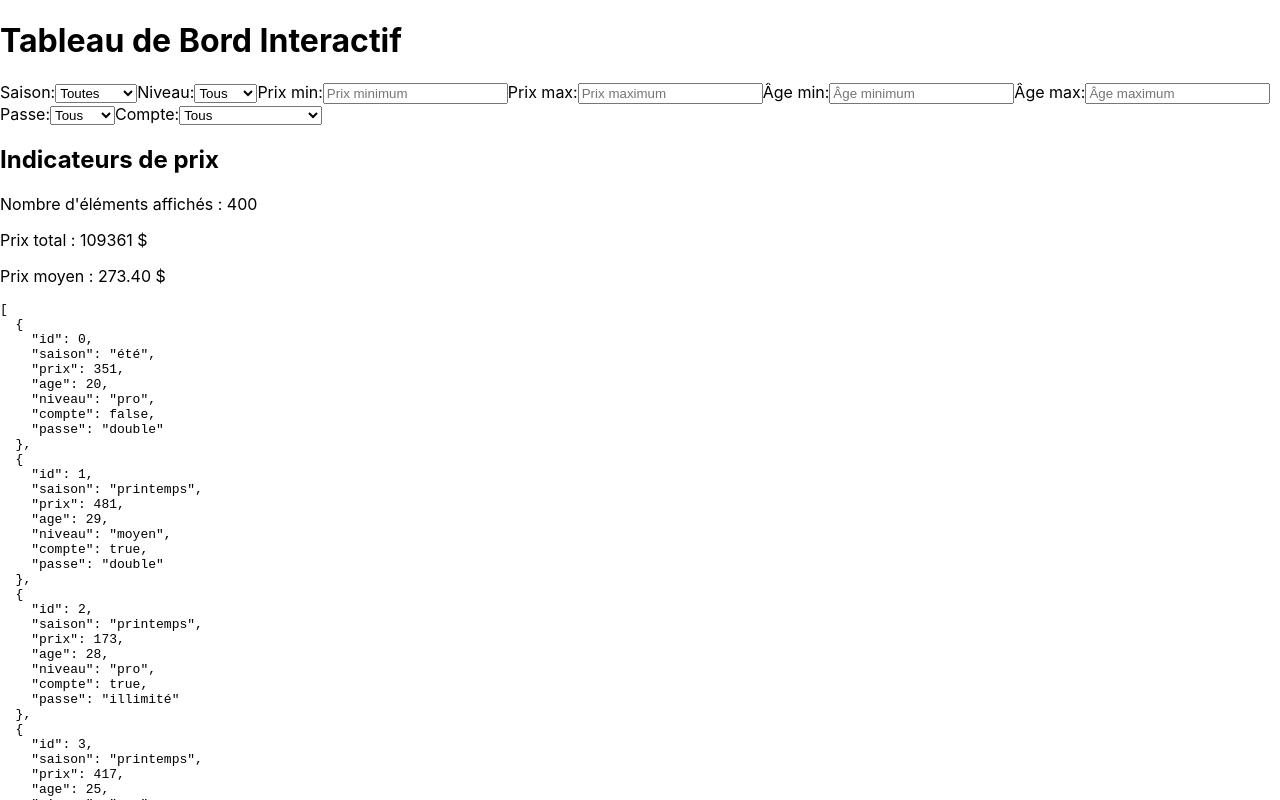
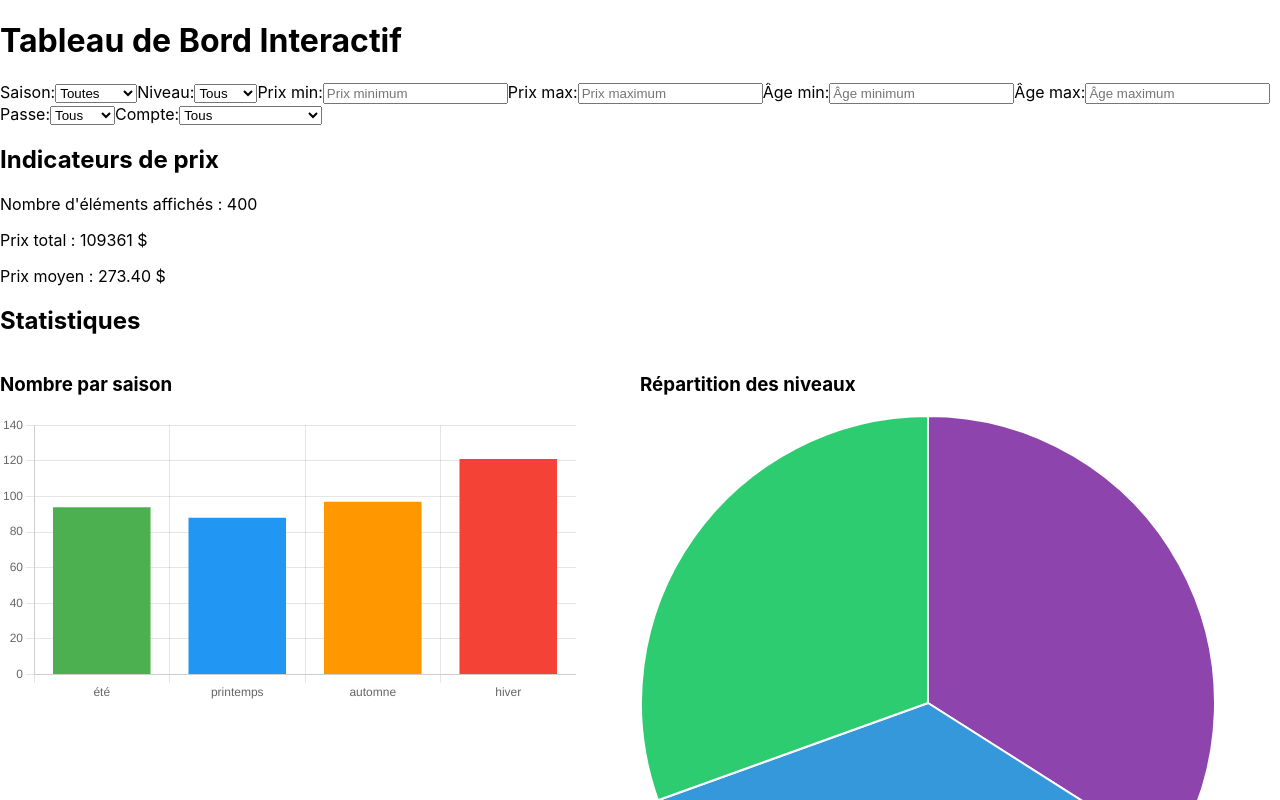
Before and after one commit to MehdiBenNasrallah/tableau-de-bord, a React (Create React App) app: page / in a window 1280 px wide. Shown: the top 800 px of the page. Built offline with nearby package versions, Linux system fonts and the light colour scheme.

Commit message:
Fait : ajout de deux chart quelconque

```diff
--- a/src/App.js
+++ b/src/App.js
@@ -2,6 +2,7 @@ import React, { useEffect, useState } from "react";
 import data from "./data/database.json";
 import FilterBar from "./components/FilterBar";
 import PriceIndicator from "./components/PriceIndicator";
+import DashboardCharts from "./components/DashboardCharts";
 
 function App() {
   const [dashboardData, setDashboardData] = useState([]);
@@ -38,6 +39,7 @@ function App() {
       <h1>Tableau de Bord Interactif</h1>
       <FilterBar filters={filters} setFilters={setFilters} />
       <PriceIndicator data={dashboardData} />
+      <DashboardCharts data={dashboardData} />
       <pre>{JSON.stringify(dashboardData, null, 2)}</pre>
     </div>
   );
--- /dev/null
+++ b/src/components/DashboardCharts.js
@@ -0,0 +1,64 @@
+import React from "react";
+import {
+  Chart as ChartJS,
+  BarElement,
+  ArcElement,
+  CategoryScale,
+  LinearScale,
+} from "chart.js";
+import { Bar, Pie } from "react-chartjs-2";
+
+// Enregistrer les éléments requis de Chart.js
+ChartJS.register(CategoryScale, LinearScale, BarElement, ArcElement);
+
+function DashboardCharts({ data }) {
+  // Préparer les données pour le graphique à barres (nombre d'éléments par saison)
+  const saisonCounts = data.reduce((acc, item) => {
+    acc[item.saison] = (acc[item.saison] || 0) + 1;
+    return acc;
+  }, {});
+
+  const barData = {
+    labels: Object.keys(saisonCounts),
+    datasets: [
+      {
+        label: "Nombre par saison",
+        data: Object.values(saisonCounts),
+        backgroundColor: ["#4caf50", "#2196f3", "#ff9800", "#f44336"],
+      },
+    ],
+  };
+
+  // Préparer les données pour le graphique circulaire (répartition des niveaux)
+  const niveauCounts = data.reduce((acc, item) => {
+    acc[item.niveau] = (acc[item.niveau] || 0) + 1;
+    return acc;
+  }, {});
+
+  const pieData = {
+    labels: Object.keys(niveauCounts),
+    datasets: [
+      {
+        label: "Répartition des niveaux",
+        data: Object.values(niveauCounts),
+        backgroundColor: ["#8e44ad", "#3498db", "#2ecc71"],
+      },
+    ],
+  };
+
+  return (
+    <div className="dashboard-charts">
+      <h2>Statistiques</h2>
+      <div style={{ width: "45%", display: "inline-block" }}>
+        <h3>Nombre par saison</h3>
+        <Bar data={barData} />
+      </div>
+      <div style={{ width: "45%", display: "inline-block", marginLeft: "5%" }}>
+        <h3>Répartition des niveaux</h3>
+        <Pie data={pieData} />
+      </div>
+    </div>
+  );
+}
+
+export default DashboardCharts;
```
